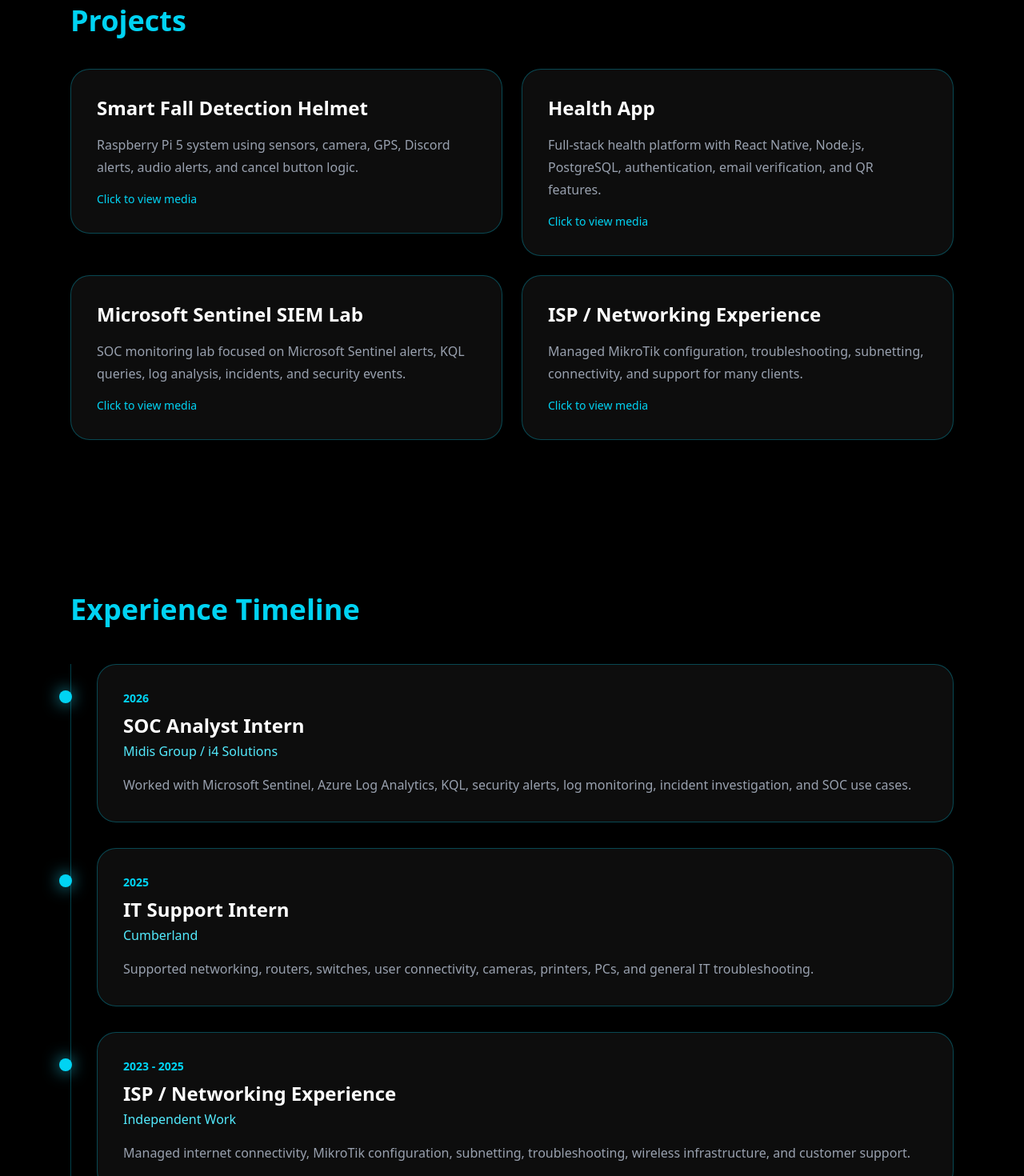
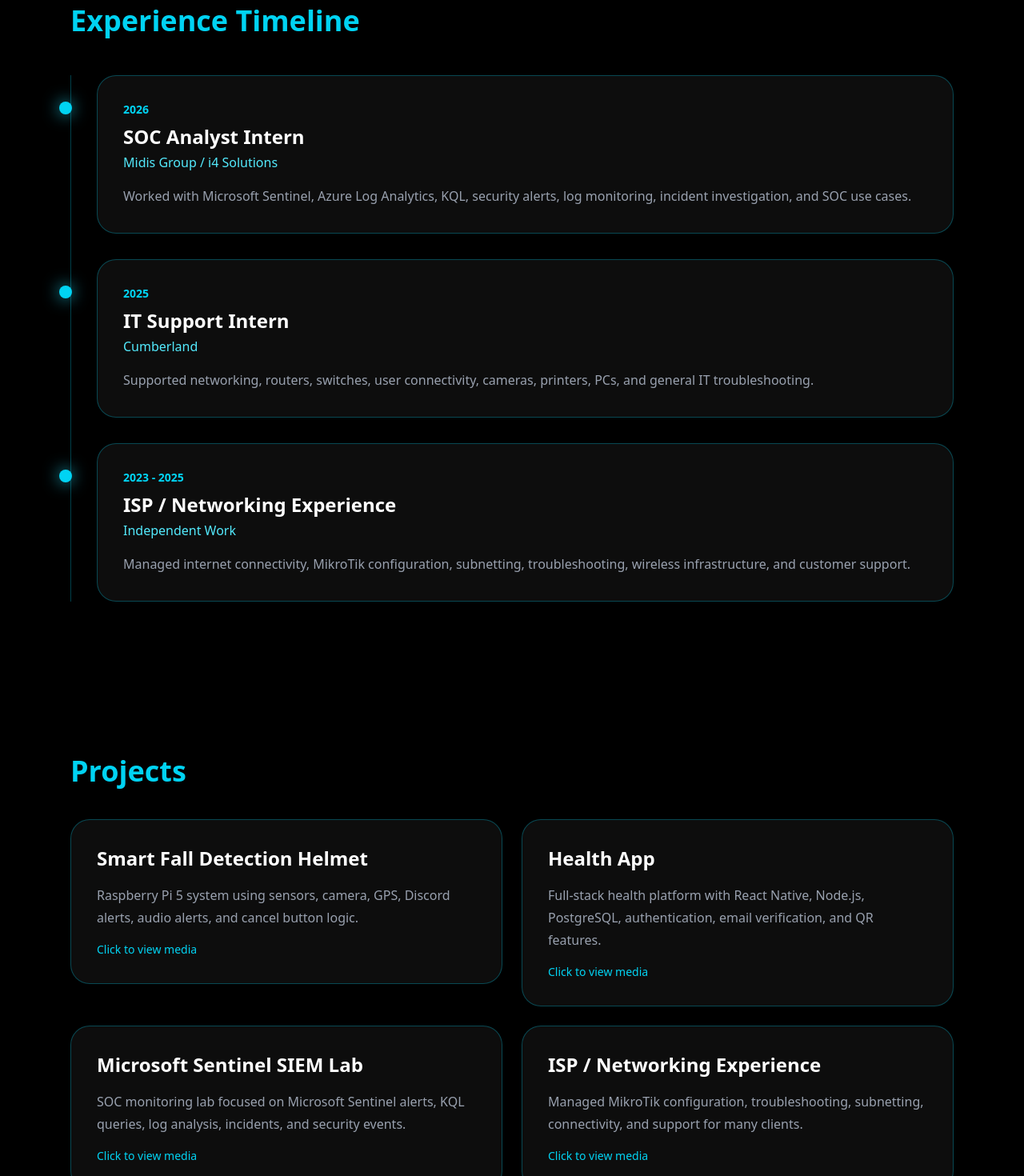
Before and after one commit to RoniZtnn/roni-portfolio, a Next.js app: page / in a window 1280 px wide. Shown: the part 1780-3250 px from the top of the page at 80% size. Built offline with nearby package versions, Linux system fonts and the light colour scheme.

Commit message:
Bug fixed

```diff
--- a/app/mini-game/page.tsx
+++ b/app/mini-game/page.tsx
@@ -354,7 +354,15 @@
 
 export default function MiniGamePage() {
   const [nearby, setNearby] = useState<string | null>(null);
+  const [loading, setLoading] = useState(true);
 
+useEffect(() => {
+  const timer = setTimeout(() => {
+    setLoading(false);
+  }, 1500);
+
+  return () => clearTimeout(timer);
+}, []);
   return (
     <main className="relative h-screen w-screen overflow-hidden bg-black text-white">
       <div className="absolute left-6 top-6 z-10 rounded-2xl border border-cyan-400/40 bg-black/70 p-4 backdrop-blur">
@@ -416,7 +424,16 @@
   ))}
 </div>
 
-
+{loading && (
+  <div className="absolute inset-0 z-50 flex items-center justify-center bg-black">
+    <div className="flex flex-col items-center gap-4">
+      <div className="h-16 w-16 animate-spin rounded-full border-4 border-cyan-400/20 border-t-cyan-400" />
+      <p className="text-cyan-400 font-semibold">
+        Loading Mini Game...
+      </p>
+    </div>
+  </div>
+)}
       <Canvas camera={{ position: [9, 9, 9], fov: 55 }}>
         <City setNearby={setNearby} />
       </Canvas>
--- a/app/page.tsx
+++ b/app/page.tsx
@@ -179,7 +179,47 @@
           ))}
         </div>
       </section>
+<section id="experience" className="mx-auto max-w-6xl px-6 py-24">
+  <h2 className="text-4xl font-bold text-cyan-400">Experience Timeline</h2>
 
+  <div className="mt-12 space-y-8 border-l border-cyan-400/30 pl-8">
+    {[
+      {
+        year: "2026",
+        role: "SOC Analyst Intern",
+        company: "Midis Group / i4 Solutions",
+        desc: "Worked with Microsoft Sentinel, Azure Log Analytics, KQL, security alerts, log monitoring, incident investigation, and SOC use cases.",
+      },
+      {
+        year: "2025",
+        role: "IT Support Intern",
+        company: "Cumberland",
+        desc: "Supported networking, routers, switches, user connectivity, cameras, printers, PCs, and general IT troubleshooting.",
+      },
+      {
+        year: "2023 - 2025",
+        role: "ISP / Networking Experience",
+        company: "Independent Work",
+        desc: "Managed internet connectivity, MikroTik configuration, subnetting, troubleshooting, wireless infrastructure, and customer support.",
+      },
+    ].map((item) => (
+      <motion.div
+        key={item.role}
+        initial={{ opacity: 0, x: -40 }}
+        whileInView={{ opacity: 1, x: 0 }}
+        transition={{ duration: 0.5 }}
+        className="relative rounded-3xl border border-cyan-400/30 bg-white/5 p-8 backdrop-blur"
+      >
+        <div className="absolute -left-12 top-8 h-4 w-4 rounded-full bg-cyan-400 shadow-[0_0_20px_rgba(34,211,238,0.9)]" />
+
+        <p className="text-sm font-semibold text-cyan-400">{item.year}</p>
+        <h3 className="mt-2 text-2xl font-bold">{item.role}</h3>
+        <p className="mt-1 text-cyan-300">{item.company}</p>
+        <p className="mt-4 leading-7 text-gray-400">{item.desc}</p>
+      </motion.div>
+    ))}
+  </div>
+</section>
       <section id="projects" className="mx-auto max-w-6xl px-6 py-24">
         <h2 className="text-4xl font-bold text-cyan-400">Projects</h2>
 
@@ -254,47 +294,7 @@
           })}
         </div>
       </section>
-      <section id="experience" className="mx-auto max-w-6xl px-6 py-24">
-  <h2 className="text-4xl font-bold text-cyan-400">Experience Timeline</h2>
 
-  <div className="mt-12 space-y-8 border-l border-cyan-400/30 pl-8">
-    {[
-      {
-        year: "2026",
-        role: "SOC Analyst Intern",
-        company: "Midis Group / i4 Solutions",
-        desc: "Worked with Microsoft Sentinel, Azure Log Analytics, KQL, security alerts, log monitoring, incident investigation, and SOC use cases.",
-      },
-      {
-        year: "2025",
-        role: "IT Support Intern",
-        company: "Cumberland",
-        desc: "Supported networking, routers, switches, user connectivity, cameras, printers, PCs, and general IT troubleshooting.",
-      },
-      {
-        year: "2023 - 2025",
-        role: "ISP / Networking Experience",
-        company: "Independent Work",
-        desc: "Managed internet connectivity, MikroTik configuration, subnetting, troubleshooting, wireless infrastructure, and customer support.",
-      },
-    ].map((item) => (
-      <motion.div
-        key={item.role}
-        initial={{ opacity: 0, x: -40 }}
-        whileInView={{ opacity: 1, x: 0 }}
-        transition={{ duration: 0.5 }}
-        className="relative rounded-3xl border border-cyan-400/30 bg-white/5 p-8 backdrop-blur"
-      >
-        <div className="absolute -left-12 top-8 h-4 w-4 rounded-full bg-cyan-400 shadow-[0_0_20px_rgba(34,211,238,0.9)]" />
-
-        <p className="text-sm font-semibold text-cyan-400">{item.year}</p>
-        <h3 className="mt-2 text-2xl font-bold">{item.role}</h3>
-        <p className="mt-1 text-cyan-300">{item.company}</p>
-        <p className="mt-4 leading-7 text-gray-400">{item.desc}</p>
-      </motion.div>
-    ))}
-  </div>
-</section>
 
       <section id="contact" className="mx-auto max-w-6xl px-6 py-24 text-center">
         <h2 className="text-4xl font-bold text-cyan-400">Contact</h2>
```
